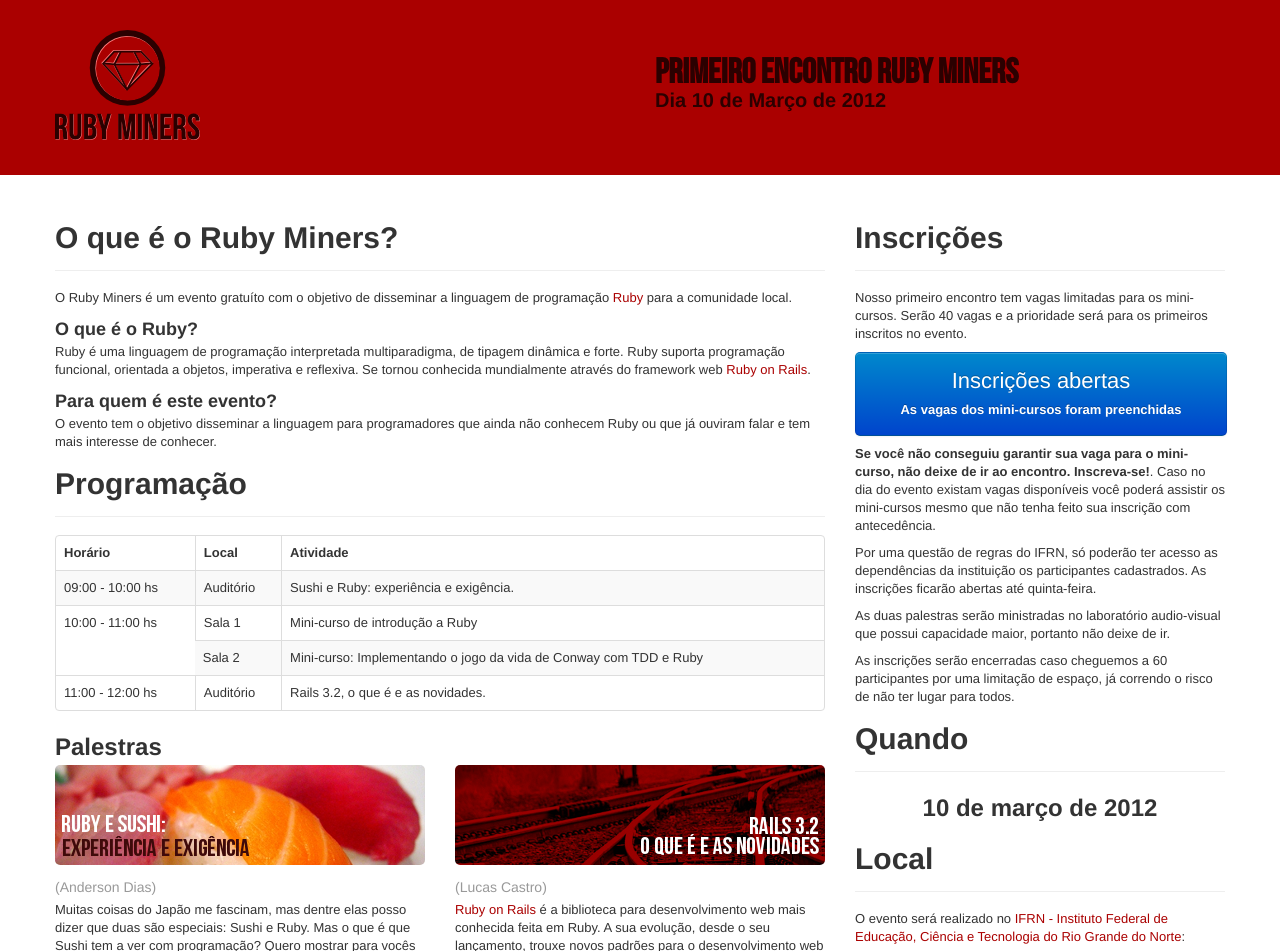
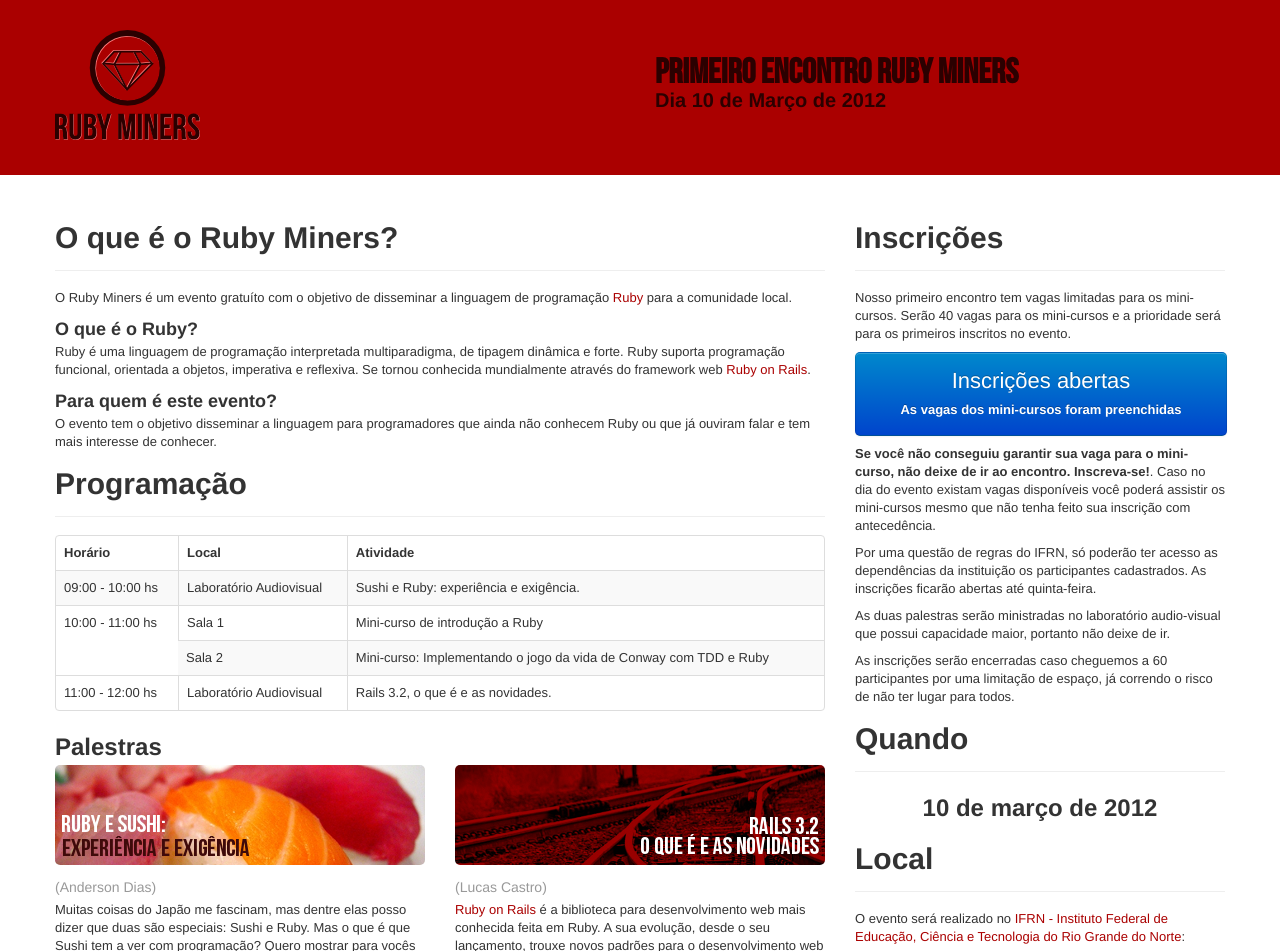
Before and after one commit to andersondias/andersondias.github.com, a Jekyll site: the page rubyminers/index.html, which Jekyll copies as it is, in a window 1280 px wide, cut to the strip 0-951 px from the top of the page. Built offline with Jekyll 4.4.1, drawn with Linux system fonts in a browser that asks for light colours; nearby versions of some CDN libraries; Markdown is read by kramdown in place of the engine named in the settings.

Commit message:
Melhorando textos

```diff
--- a/rubyminers/index.html
+++ b/rubyminers/index.html
@@ -72,7 +72,7 @@
               <tbody>
                 <tr>
                   <td>09:00 - 10:00 hs</td>
-                  <td>Auditório</td>
+                  <td>Laboratório Audiovisual</td>
                   <td>Sushi e Ruby: experiência e exigência.</td>
                 </tr>
                 <tr>
@@ -86,7 +86,7 @@
                 </tr>
                 <tr>
                   <td>11:00 - 12:00 hs</td>
-                  <td>Auditório</td>
+                  <td>Laboratório Audiovisual</td>
                   <td>Rails 3.2, o que é e as novidades.</td>
                 </tr>
               </tbody>
@@ -119,7 +119,7 @@
           </div>
           <div class='span4'>
             <div class='page-header'><h1>Inscrições</h1></div>
-            <p>Nosso primeiro encontro tem vagas limitadas para os mini-cursos. Serão 40 vagas e a prioridade será para os primeiros inscritos no evento.</p>
+            <p>Nosso primeiro encontro tem vagas limitadas para os mini-cursos. Serão 40 vagas para os mini-cursos e a prioridade será para os primeiros inscritos no evento.</p>
             <p><a class='btn btn-primary btn-xxlarge' href='inscricao.html'>
                 Inscrições abertas<br/>
                 <small>As vagas dos mini-cursos foram preenchidas</small>
--- a/rubyminers/inscricao.html
+++ b/rubyminers/inscricao.html
@@ -55,7 +55,7 @@
         <div class='row'>
           <div class='span8'>
             <div class='page-header'><h1>Inscreva-se pro primeiro encontro Ruby Miners</h1></div>
-            <p>Nosso primeiro encontro tem vagas limitadas para os mini-cursos. Serão 40 vagas e a prioridade será para os primeiros inscritos no evento.</p>
+            <p>Nosso primeiro encontro tem vagas limitadas para os mini-cursos. Serão 40 vagas oferecidas para os mini-cursos e a prioridade será para os primeiros inscritos no evento.</p>
             <p class='alert alert-warning'>Inscrições para mini-cursos encerrada.</p>
             <p><strong>Se você não conseguiu garantir sua vaga para o mini-curso, não deixe de ir ao encontro. Inscreva-se!</strong>. Caso no dia do evento existam vagas disponíveis você poderá assistir os mini-cursos mesmo que não tenha feito sua inscrição com antecedência.</p>
             <p>Por uma questão de regras do IFRN, só poderão ter acesso as dependências da instituição os participantes cadastrados. As inscrições ficarão abertas até quinta-feira.</p>
```
